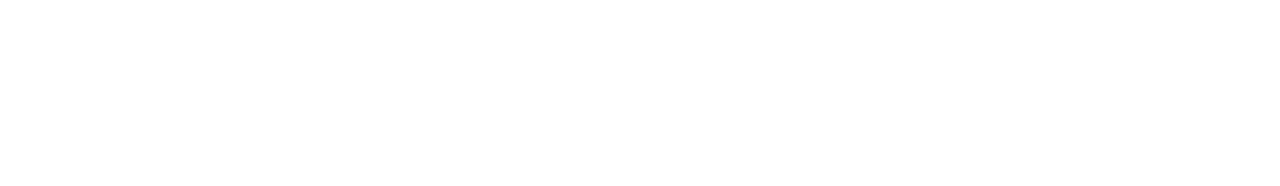
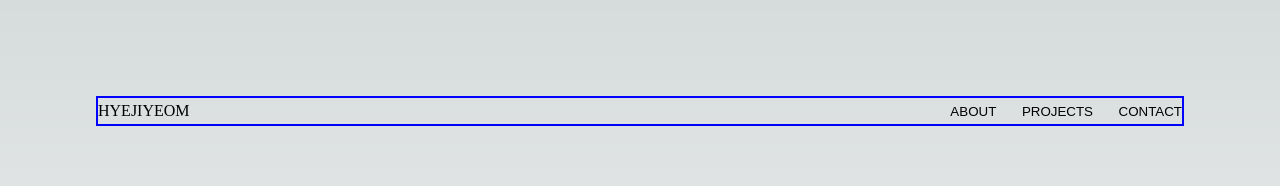
Before and after one commit to sententi-a/portfolio, a Next.js app: page /new in a window 1280 px wide. Before the commit this address had no page. Shown: the top 186 px of the page. Built offline with nearby package versions, Linux system fonts and the light colour scheme.

Commit message:
[Feat] IntersectionObserver 사용해 스크롤시 URL hash 바꾸기

```diff
--- /dev/null
+++ b/src/pages/new.tsx
@@ -0,0 +1,50 @@
+import styles from "@styles/index.module.css";
+import { Header } from "@components/Header";
+import { Section } from "@components/Section";
+import { useEffect } from "react";
+
+export default function New() {
+  //*-- Change hash in URL on scroll --*//
+  useEffect(() => {
+    const sections = document.querySelectorAll("section");
+
+    const observerCallback: IntersectionObserverCallback = (entries) => {
+      entries.forEach((entry) => {
+        if (entry.isIntersecting) {
+          const id = entry.target.querySelector("div")?.getAttribute("id");
+
+          window.history.replaceState(null, "", `#${id}`);
+        }
+      });
+    };
+
+    const observer = new IntersectionObserver(observerCallback, {
+      threshold: 0.5,
+    });
+
+    sections.forEach((section) => {
+      observer.observe(section);
+    });
+
+    // Clean up the observer when the component unmounts
+    return () => {
+      observer.disconnect();
+    };
+  }, []);
+
+  return (
+    <main className={styles.main}>
+      <Header />
+      <Section name="ABOUT" />
+      <Section name="PROJECTS" />
+      <Section name="CONTACT" />
+    </main>
+  );
+}
+
+{
+  /* <Header />
+<About />
+<Projects /> => projects는 projects main과 project들로 구성, SSG
+<Contact /> */
+}
```
